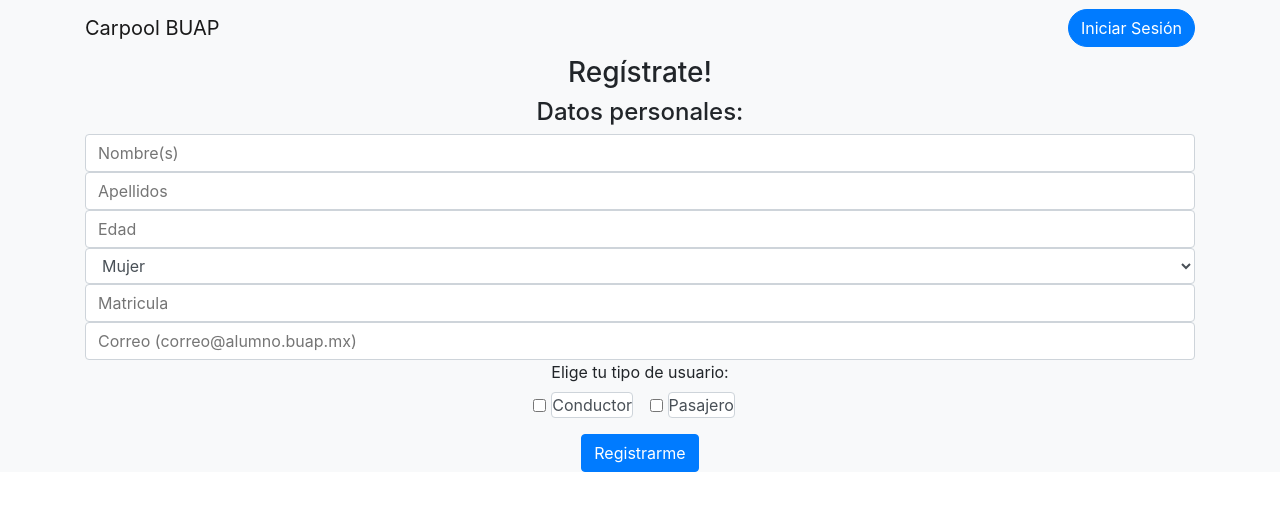
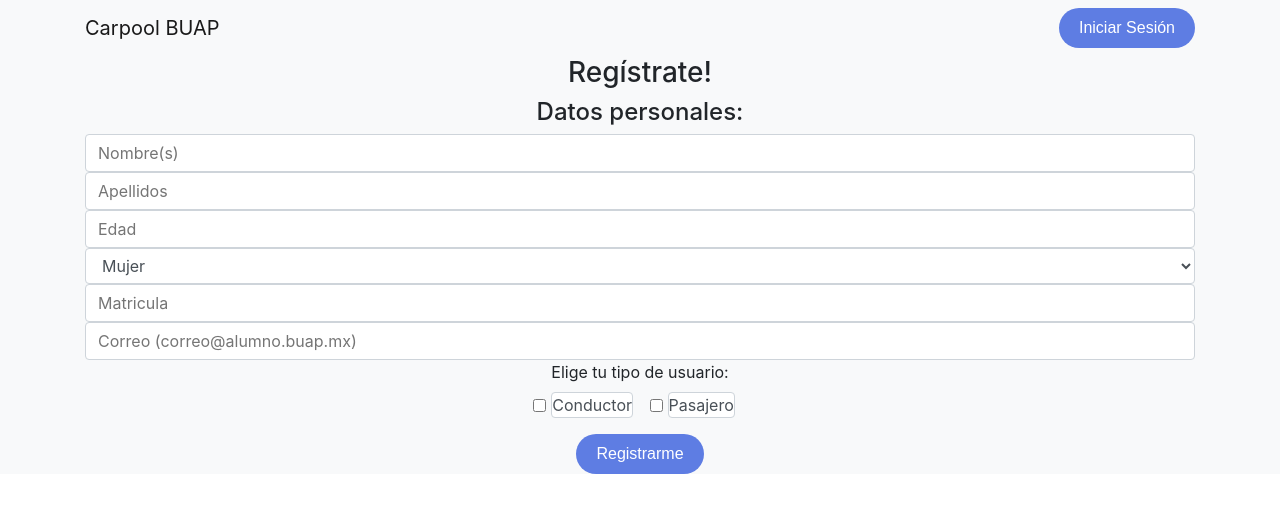
Before and after one commit to jumagoca78/CarpoolBUAP-1, a PHP site: page /Views/registro.php in a window 1280 px wide. Shown: the top 513 px of the page. Run offline with PHP 8.4, Linux system fonts and the light colour scheme; some libraries are stand-ins or nearby versions.

Commit message:
Checks arreglados

```diff
--- a/Carpooling/css/registro.css
+++ b/Carpooling/css/registro.css
@@ -130,6 +130,20 @@
     border-radius: 25px;
 }
 
+.btn-primary{
+    padding: 0 20px;
+    height: 40px;
+    line-height: 40px;
+    border: none;
+    color: #fff;
+    background: #5e7de3;
+    font-family: "Montserrat", sans-serif;
+    font-size: 16px;
+    cursor: pointer;
+    transition: 0.3s ease all;
+    border-radius: 25px;
+}
+
 .popup form .btn-submit:hover {
     background: rgba(94, 125, 227, 0.9);
 }
```
